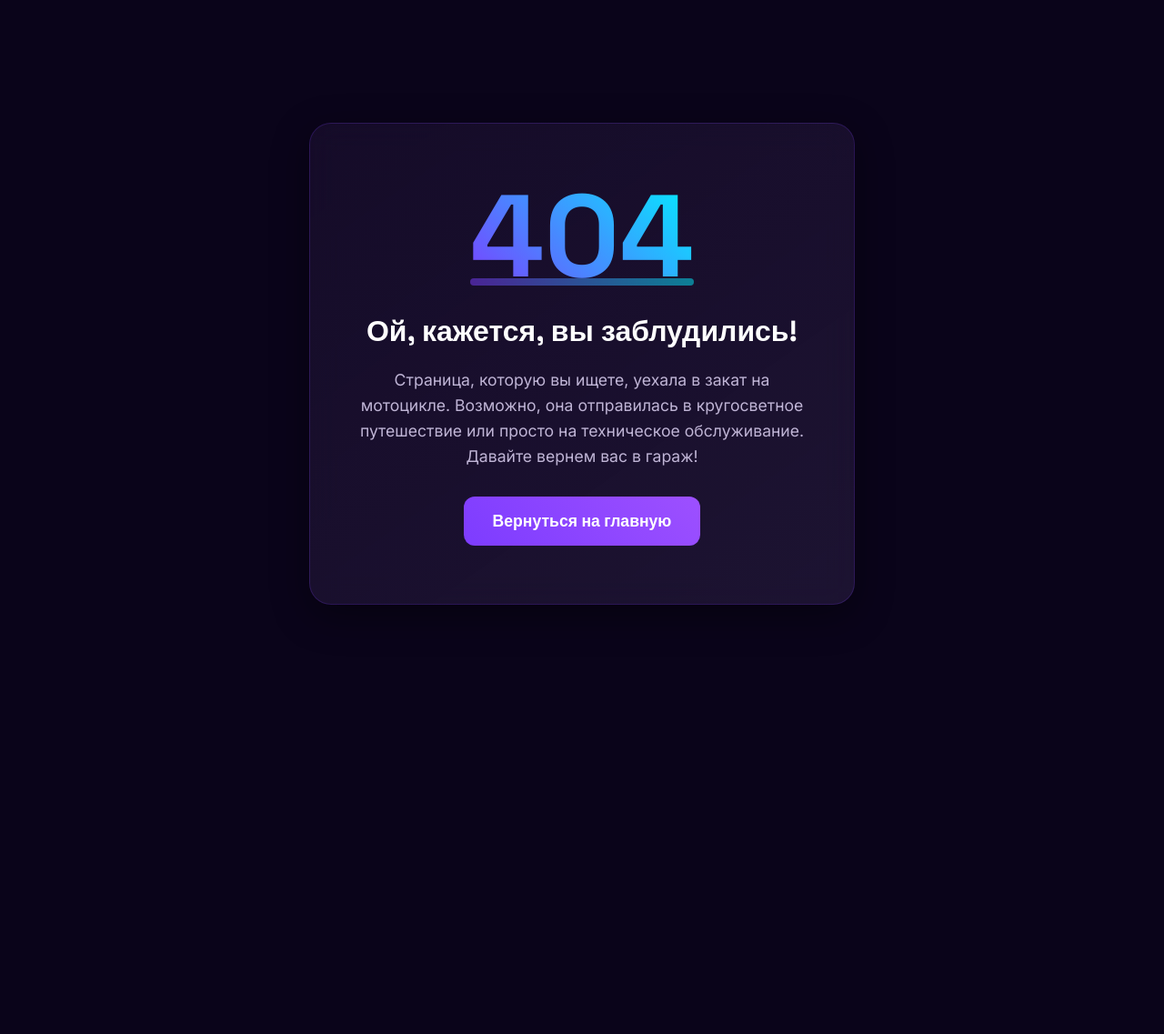
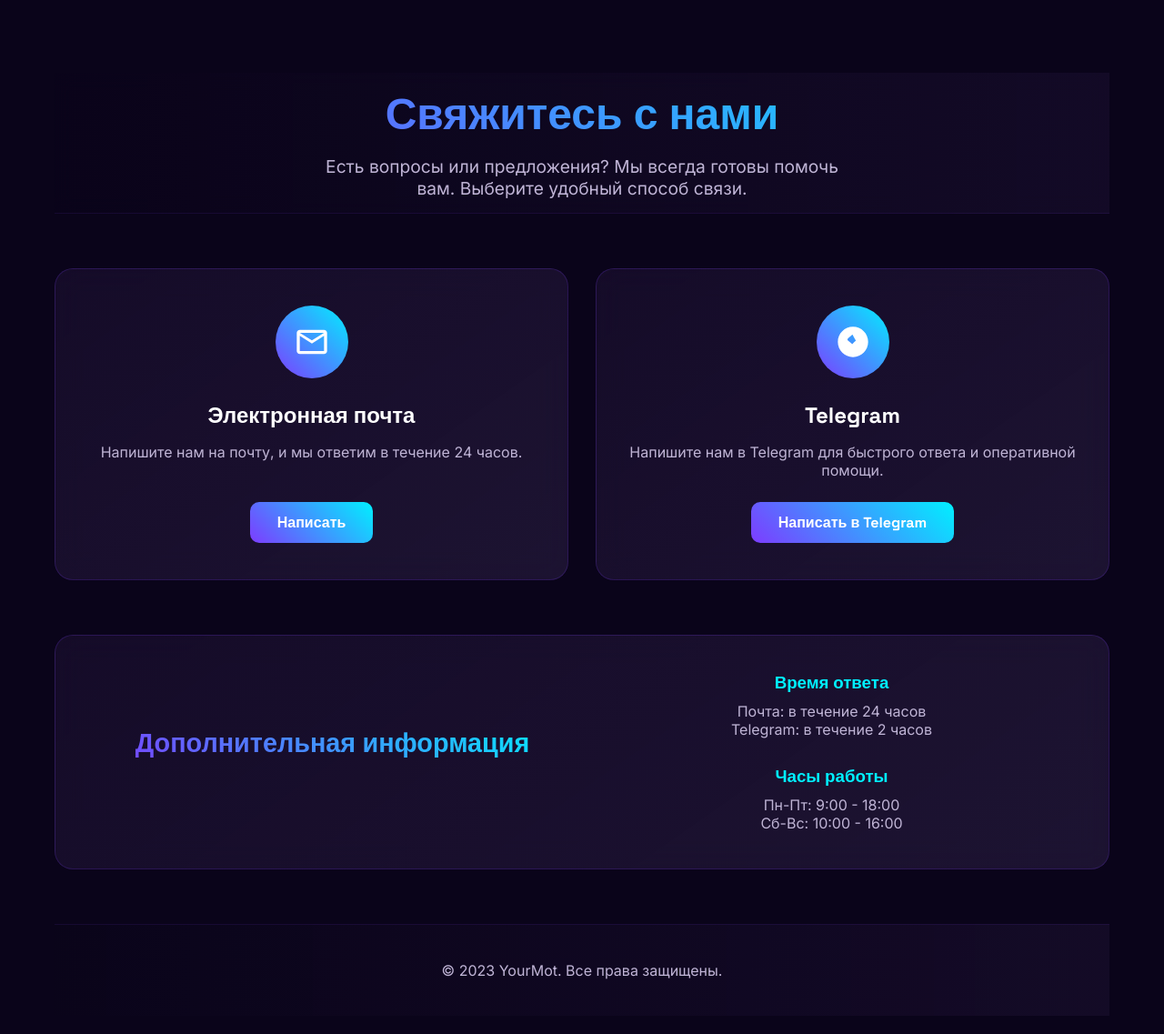
Before and after one commit to griskprj/MotoDiag1.0, a Flask app: page /community/contact in a window 1280 px wide. Shown: the whole page at 91% size. Before the commit the page ends 665 px from the top, so only its background shows below. Run offline with Flask 3, Linux system fonts and the light colour scheme.

Commit message:
Add contact page

```diff
--- a/app/routes/commuinty.py
+++ b/app/routes/commuinty.py
@@ -5,6 +5,10 @@ from app.models import User, Motorcycle, MaintenanceHistory, Subscription
 from app.extension import db
 
 community_bp = Blueprint("community_bp", __name__, url_prefix="/community")
+
+@community_bp.route("/contact")
+def contact():
+    return render_template("contact.html")
 
 @community_bp.route("/riders")
 @login_required
--- a/app/static/js/add_moto_info.js
+++ b/app/static/js/add_moto_info.js
@@ -61,8 +61,8 @@ replacePhotoBtn.addEventListener('click', function() {
 
 function handlePhotoSelection(file) {
     if (file) {
-        if (file.size > 2 * 1024 * 1024) {
-            alert('Файл слишком большой (больше 2МБ)');
+        if (file.size > 10 * 1024 * 1024) {
+            alert('Файл слишком большой (больше 10МБ)');
             photoInput.value = '';
             return;
         }
--- a/app/static/js/moto.js
+++ b/app/static/js/moto.js
@@ -157,7 +157,7 @@ const editPreviewPhoto = document.getElementById('edit-preview-photo');
 editPhotoUpload.addEventListener('click', () => editPhotoInput.click());
 
 editPhotoInput.addEventListener('change', function(e) {
-    if (e.target.files[0]) {
+    if (e.target.files[0]){
         const reader = new FileReader();
         reader.onload = function(event) {
             editPreviewPhoto.src = event.target.result;
--- /dev/null
+++ b/app/templates/contact.html
@@ -0,0 +1,333 @@
+<!DOCTYPE html>
+<html lang="ru">
+<head>
+    <meta charset="UTF-8">
+    <meta name="viewport" content="width=device-width, initial-scale=1.0">
+
+    <!-- PWA -->
+    <meta name="viewport" content="width=device-width, initial-scale=1">
+    <meta name="mobile-web-app-capable" content="yes">
+    <meta name="apple-mobile-web-app-capable" content="yes">
+    <meta name="apple-mobile-web-app-status-bar-style" content="black-translucent">
+    <meta name="apple-mobile-web-app-title" content="FlaskApp">
+    <link rel="apple-touch-icon" href="/static/ico_192.png">
+
+    <!-- Manifest -->
+    <link rel="manifest" href="/static/manifest.json">
+
+    <title>YourMot - Контакты</title>
+    <link href="https://fonts.googleapis.com/css2?family=Space+Grotesk:wght@500;700&family=Inter:wght@400;500&display=swap" rel="stylesheet">
+    <link rel="stylesheet" href="/static/css/index.css">
+    <style>
+        /* Контактная страница с адаптацией под стиль YourMot */
+        .contact-page {
+            min-height: 100vh;
+            background: var(--bg-primary);
+            color: var(--text-main);
+            padding: 20px 0;
+        }
+
+        .contact-container {
+            max-width: 1200px;
+            margin: 0 auto;
+            padding: 0 20px;
+        }
+
+        /* Навигация */
+        .contact-navbar {
+            display: flex;
+            justify-content: space-between;
+            align-items: center;
+            padding: 20px 0;
+            margin-bottom: 40px;
+            border-bottom: 1px solid rgba(125, 60, 255, 0.1);
+        }
+
+        .contact-logo {
+            font-family: 'Space Grotesk', sans-serif;
+            font-size: 1.8rem;
+            font-weight: 700;
+            background: linear-gradient(45deg, var(--accent-purple), var(--accent-cyan));
+            -webkit-background-clip: text;
+            -webkit-text-fill-color: transparent;
+            text-decoration: none;
+        }
+
+        .contact-nav-links {
+            display: flex;
+            gap: 30px;
+        }
+
+        .contact-nav-link {
+            color: var(--text-secondary);
+            text-decoration: none;
+            font-weight: 500;
+            transition: color 0.3s ease;
+            font-size: 0.9rem;
+            position: relative;
+            padding: 5px 0;
+        }
+
+        .contact-nav-link:hover, .contact-nav-link.active {
+            color: var(--text-main);
+        }
+
+        .contact-nav-link::after {
+            content: '';
+            position: absolute;
+            bottom: 0;
+            left: 0;
+            width: 0;
+            height: 2px;
+            background: var(--accent-cyan);
+            transition: width 0.3s ease;
+        }
+
+        .contact-nav-link:hover::after, .contact-nav-link.active::after {
+            width: 100%;
+        }
+
+        /* Заголовок */
+        .contact-page-header {
+            text-align: center;
+            margin: 60px 0 40px;
+        }
+
+        .contact-page-title {
+            font-family: 'Space Grotesk', sans-serif;
+            font-size: 3rem;
+            margin-bottom: 15px;
+            background: linear-gradient(45deg, var(--accent-purple), var(--accent-cyan));
+            -webkit-background-clip: text;
+            -webkit-text-fill-color: transparent;
+        }
+
+        .contact-page-subtitle {
+            color: var(--text-secondary);
+            font-size: 1.2rem;
+            max-width: 600px;
+            margin: 0 auto;
+        }
+
+        /* Контактные карточки */
+        .contact-cards {
+            display: grid;
+            grid-template-columns: repeat(auto-fit, minmax(300px, 1fr));
+            gap: 30px;
+            margin: 60px 0;
+        }
+
+        .contact-card {
+            background: linear-gradient(145deg, rgba(26,15,47,0.7), rgba(58,43,86,0.4));
+            backdrop-filter: blur(16px);
+            border-radius: 20px;
+            padding: 40px 30px;
+            text-align: center;
+            border: 1px solid rgba(125, 60, 255, 0.2);
+            transition: transform 0.3s ease, box-shadow 0.3s ease;
+            display: flex;
+            flex-direction: column;
+            align-items: center;
+        }
+
+        .contact-card:hover {
+            transform: translateY(-5px);
+            box-shadow: 0 15px 30px rgba(0, 0, 0, 0.3);
+        }
+
+        .contact-icon {
+            width: 80px;
+            height: 80px;
+            background: linear-gradient(45deg, var(--accent-purple), var(--accent-cyan));
+            border-radius: 50%;
+            display: flex;
+            align-items: center;
+            justify-content: center;
+            margin-bottom: 25px;
+        }
+
+        .contact-icon svg {
+            width: 40px;
+            height: 40px;
+            fill: white;
+        }
+
+        .contact-title {
+            font-family: 'Space Grotesk', sans-serif;
+            font-size: 1.5rem;
+            margin-bottom: 15px;
+        }
+
+        .contact-desc {
+            color: var(--text-secondary);
+            margin-bottom: 25px;
+            flex-grow: 1;
+        }
+
+        .contact-link {
+            padding: 12px 30px;
+            background: linear-gradient(45deg, var(--accent-purple), var(--accent-cyan));
+            color: white;
+            border: none;
+            border-radius: 10px;
+            font-family: 'Space Grotesk', sans-serif;
+            font-weight: 700;
+            font-size: 1rem;
+            cursor: pointer;
+            transition: all 0.3s ease;
+            text-decoration: none;
+            display: inline-block;
+        }
+
+        .contact-link:hover {
+            transform: translateY(-3px);
+            box-shadow: 0 10px 20px rgba(125, 60, 255, 0.3);
+        }
+
+        /* Дополнительная информация */
+        .additional-info {
+            background: linear-gradient(145deg, rgba(26,15,47,0.7), rgba(58,43,86,0.4));
+            backdrop-filter: blur(16px);
+            border-radius: 20px;
+            padding: 40px;
+            margin: 60px 0;
+            align-items: center;
+            border: 1px solid rgba(125, 60, 255, 0.2);
+        }
+
+        .info-title {
+            font-family: 'Space Grotesk', sans-serif;
+            font-size: 1.8rem;
+            margin-bottom: 20px;
+            text-align: center;
+            background: linear-gradient(45deg, var(--accent-purple), var(--accent-cyan));
+            -webkit-background-clip: text;
+            -webkit-text-fill-color: transparent;
+        }
+
+        .info-grid {
+            display: grid;
+            grid-template-columns: repeat(auto-fit, minmax(250px, 1fr));
+            gap: 30px;
+        }
+
+        .info-item {
+            text-align: center;
+        }
+
+        .info-item h3 {
+            font-family: 'Space Grotesk', sans-serif;
+            margin-bottom: 10px;
+            color: var(--accent-cyan);
+        }
+
+        .info-item p {
+            color: var(--text-secondary);
+        }
+
+        /* Футер */
+        .contact-footer {
+            text-align: center;
+            padding: 40px 0;
+            margin-top: 60px;
+            border-top: 1px solid rgba(125, 60, 255, 0.1);
+        }
+
+        .footer-text {
+            color: var(--text-secondary);
+        }
+
+        /* Адаптивность */
+        @media (max-width: 768px) {
+            .contact-navbar {
+                flex-direction: column;
+                gap: 20px;
+            }
+
+            .contact-nav-links {
+                gap: 20px;
+            }
+
+            .contact-page-title {
+                font-size: 2.2rem;
+            }
+
+            .contact-page-subtitle {
+                font-size: 1rem;
+            }
+
+            .contact-cards {
+                grid-template-columns: 1fr;
+            }
+
+            .additional-info {
+                padding: 30px 20px;
+            }
+
+            .info-grid {
+                grid-template-columns: 1fr;
+            }
+        }
+    </style>
+</head>
+<body>
+    <div class="contact-page">
+        <div class="contact-container">
+            <!-- Заголовок -->
+            <header class="contact-page-header">
+                <h1 class="contact-page-title">Свяжитесь с нами</h1>
+                <p class="contact-page-subtitle">Есть вопросы или предложения? Мы всегда готовы помочь вам. Выберите удобный способ связи.</p>
+            </header>
+
+            <!-- Контактные карточки -->
+            <div class="contact-cards">
+                <!-- Email -->
+                <div class="contact-card">
+                    <div class="contact-icon">
+                        <svg xmlns="http://www.w3.org/2000/svg" viewBox="0 0 24 24">
+                            <path d="M20 4H4c-1.1 0-1.99.9-1.99 2L2 18c0 1.1.9 2 2 2h16c1.1 0 2-.9 2-2V6c0-1.1-.9-2-2-2zm0 14H4V8l8 5 8-5v10zm-8-7L4 6h16l-8 5z"/>
+                        </svg>
+                    </div>
+                    <h2 class="contact-title">Электронная почта</h2>
+                    <p class="contact-desc">Напишите нам на почту, и мы ответим в течение 24 часов.</p>
+                    <a href="mailto:grisky@icloud.com" class="contact-link">Написать</a>
+                </div>
+
+                <!-- Telegram -->
+                <div class="contact-card">
+                    <div class="contact-icon">
+                        <svg xmlns="http://www.w3.org/2000/svg" viewBox="0 0 24 24">
+                            <path d="M12 2C6.48 2 2 6.48 2 12s4.48 10 10 10 10-4.48 10-10S17.52 2 12 2zm4.64 6.8c-.15 1.58-.78 5.42-.9 6.8-.06.67-.36.89-.89.56-2.45-1.83-3.57-2.98-5.79-4.78-.51-.41-.88-.62-.68-1.18.23-.64 3-2.72 3.13-2.94.03-.05.06-.08.1-.07.04.01.12.03.17.1.27.5 1.91 3.39 2.06 3.63.04.08.05.13.01.21-.03.07-.05.12-.1.17-.09.09-.67.62-1.27 1.17-.3.28-.59.56-.86.85-.31.33-.61.64-.87.92-.15.16-.3.31-.44.46-.35.36-.67.67.02 1.05.33.18.73.31 1.03.45.42.19.8.3 1.13.39.51.14.98.21 1.52.25.36.03.7.03 1.3-.02 1.11-.08 2.59-.41 3.47-.85.41-.21 1.04-.67 1.18-1.38.15-.72.15-1.36.15-1.43-.01-.07-.06-.13-.14-.16-.23-.08-2.36-.93-2.48-.98-.05-.02-.10-.03-.14.02-.05.05-.07.30-.15.62z"/>
+                        </svg>
+                    </div>
+                    <h2 class="contact-title">Telegram</h2>
+                    <p class="contact-desc">Напишите нам в Telegram для быстрого ответа и оперативной помощи.</p>
+                    <a href="https://t.me/griskyy" target="_blank" class="contact-link">Написать в Telegram</a>
+                </div>
+            </div>
+
+            <!-- Дополнительная информация -->
+            <div class="additional-info">
+                <h2 class="info-title">Дополнительная информация</h2>
+                <div class="info-grid">
+                    <div class="info-item">
+                        <h3>Время ответа</h3>
+                        <p>Почта: в течение 24 часов</p>
+                        <p>Telegram: в течение 2 часов</p>
+                    </div>
+                    <div class="info-item">
+                        <h3>Часы работы</h3>
+                        <p>Пн-Пт: 9:00 - 18:00</p>
+                        <p>Сб-Вс: 10:00 - 16:00</p>
+                    </div>
+                </div>
+            </div>
+
+            <!-- Футер -->
+            <footer class="contact-footer">
+                <p class="footer-text">© 2023 YourMot. Все права защищены.</p>
+            </footer>
+        </div>
+    </div>
+</body>
+</html>
--- a/app/templates/lending.html
+++ b/app/templates/lending.html
@@ -176,7 +176,7 @@
                 <div class="footer-links">
                     <a href="{{ url_for('law_bp.policy') }}">Политика конфиденциальности</a>
                     <a href="{{ url_for('law_bp.terms_for_use') }}">Условия использования</a>
-                    <a href="#">Контакты</a>
+                    <a href="{{ url_for('community_bp.contact') }}"">Контакты</a>
                 </div>
             </div>
         </div>
```
